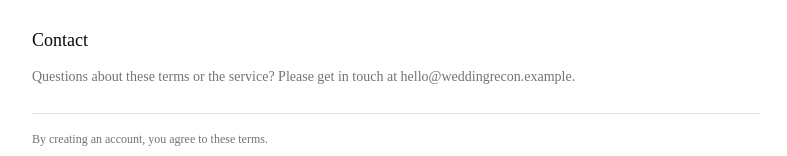
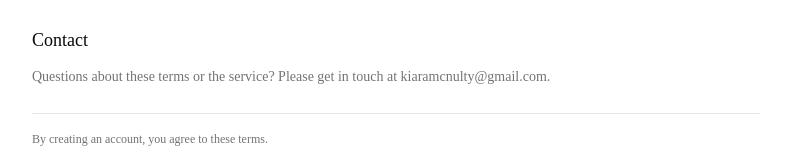
Before and after one commit to kiaramcnulty/wedding-recon, a Next.js app: page /terms in a window 1280 px wide. Shown: the part 795-951 px from the top of the page, without its empty margins (244-1031 px from the left). Built offline with nearby package versions, Linux system fonts and the light colour scheme.

Commit message:
chore: update terms contact email to kiaramcnulty@gmail.com
Co-Authored-By: Claude Opus 4.8 <noreply@anthropic.com>

```diff
--- a/app/terms/page.tsx
+++ b/app/terms/page.tsx
@@ -48,7 +48,7 @@ export default function TermsPage() {
       <section className="space-y-3">
         <h2 className="text-lg font-medium">Contact</h2>
         <p className="text-sm text-muted-foreground leading-relaxed">
-          Questions about these terms or the service? Please get in touch at hello@weddingrecon.example.
+          Questions about these terms or the service? Please get in touch at kiaramcnulty@gmail.com.
         </p>
       </section>
 
```
